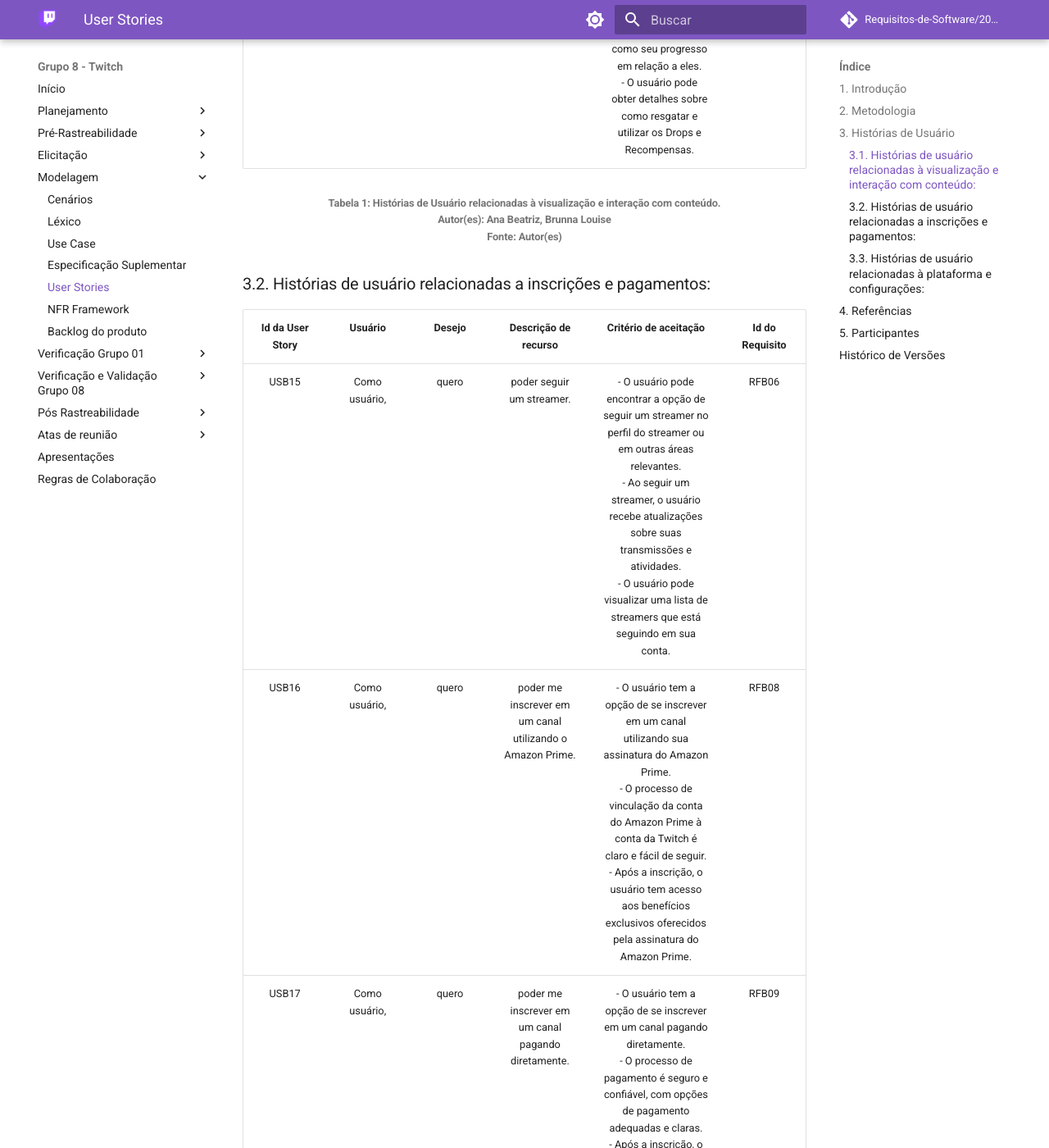
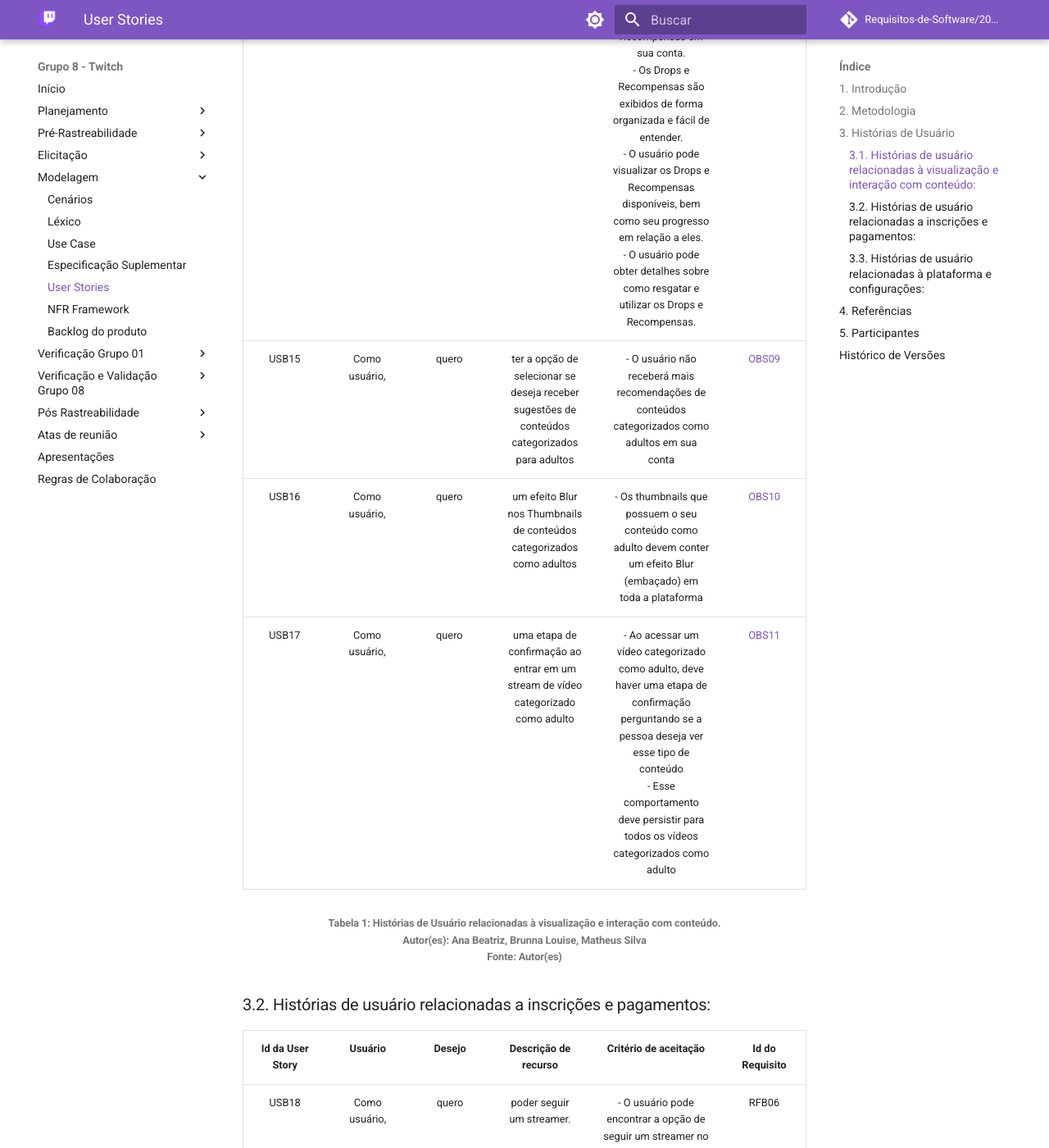
Before and after one commit to Requisitos-de-Software/2023.1-Twitch, an MkDocs documentation site: the page built from docs/modelagem/user_stories.md, in a window 1280 px wide and 1400 px high, scrolled down 6596 px. Shown: the whole window at 82% size. Built offline with MkDocs 1.6.1 and Material for MkDocs 9.7.7, drawn with Linux system fonts in a browser that asks for light colours; comment, search, counter and statistics services are not loaded; some of the changed lines change nothing that is shown; some of the changed text lies outside the part shown.

Commit message:
docs: Adição de requisitos não implementados

```diff
--- a/docs/modelagem/user_stories.md
+++ b/docs/modelagem/user_stories.md
@@ -12,7 +12,7 @@
 | :---: |:---: | :---: | :---: | :---:| :---: |
 |USBxx|Como usuário, | quero | xxxxxxx. | Critério a ser cumprido. |RFBxx|
 
-O Id da User Story (História de Usuário) é um código que identifica cada história de usuário aqui contida, a fim de otimizar a rastreabilidade. Seguindo esse mesmo princípio, o Id do Requisito é o mesmo Id utilizado no documento [Técnicas de Elicitação - Brainstorm](https://requisitos-de-software.github.io/2023.1-Twitch/elicitacao/tecnicas/Brainstorm/), que foi o artefato no qual nos baseamos para extrair as histórias de usuário.
+O Id da User Story (História de Usuário) é um código que identifica cada história de usuário aqui contida, a fim de otimizar a rastreabilidade. Seguindo esse mesmo princípio, o Id do Requisito é o mesmo Id utilizado no documento [Técnicas de Elicitação - Brainstorm](https://requisitos-de-software.github.io/2023.1-Twitch/elicitacao/tecnicas/Brainstorm/) e também no documento de [Técnicas de Elicitação - Observação](https://requisitos-de-software.github.io/2023.1-Twitch/elicitacao/tecnicas/observacao/) , que foi o artefato no qual nos baseamos para extrair as histórias de usuário.
 
 O usuário pode ser um **espectador**, ou seja, o tipo mais comum de usuário, cujo principal objetivo é assistir a e interagir com transmissões ao vivo; ou um **criador de conteúdo**, cujo principal objetivo é transmitir lives em seu canal. Um criador de conteúdo possui todas as características de um espectador, com o diferencial de produzir conteúdo para a plataforma.
 
@@ -49,8 +49,11 @@
 | USB12 |Como usuário, | quero | poder buscar canais/lives. |- O usuário pode acessar a funcionalidade de busca no site da Twitch.</br> - O usuário pode inserir palavras-chave, nomes de canais ou categorias de interesse na barra de busca.</br> - Os resultados da busca são relevantes e exibidos de forma clara e organizada.</br> - O usuário pode filtrar os resultados da busca com opções adicionais, como ordenação por relevância, popularidade, etc. | RFB16 |
 | USB13 |Como usuário, | quero | poder consultar meu saldo de bits (Twitch Wallet). |- O usuário pode acessar informações sobre seu saldo de bits (Twitch Wallet) em sua conta.</br> - O saldo de bits é exibido de forma clara e atualizada.</br> - O usuário pode visualizar detalhes sobre como os bits foram adquiridos e gastos.</br> - O usuário pode verificar seu histórico de transações relacionadas aos bits. | RFB17 |
 | USB14 |Como usuário, | quero | poder consultar meus Drops e Recompensas. |- O usuário pode acessar informações sobre seus Drops e Recompensas em sua conta.</br> - Os Drops e Recompensas são exibidos de forma organizada e fácil de entender.</br> - O usuário pode visualizar os Drops e Recompensas disponíveis, bem como seu progresso em relação a eles.</br> - O usuário pode obter detalhes sobre como resgatar e utilizar os Drops e Recompensas. | RFB23 |
+| USB15 | Como usuário,| quero | ter a opção de selecionar se deseja receber sugestões de conteúdos categorizados para adultos | - O usuário não receberá mais recomendações de conteúdos categorizados como adultos em sua conta</br>| [OBS09](https://requisitos-de-software.github.io/2023.1-Twitch/elicitacao/tecnicas/observacao/) |
+| USB16 | Como usuário, | quero | um efeito Blur nos Thumbnails de conteúdos categorizados como adultos | - Os thumbnails que possuem o seu conteúdo como adulto devem conter um efeito Blur (embaçado) em toda a plataforma | [OBS10](https://requisitos-de-software.github.io/2023.1-Twitch/elicitacao/tecnicas/observacao/) |
+| USB17 | Como usuário, | quero | uma etapa de confirmação ao entrar em um stream de vídeo categorizado como adulto  | - Ao acessar um vídeo categorizado como adulto, deve haver uma etapa de confirmação perguntando se a pessoa deseja ver esse tipo de conteúdo</br> - Esse comportamento deve persistir para todos os vídeos categorizados como adulto| [OBS11](https://requisitos-de-software.github.io/2023.1-Twitch/elicitacao/tecnicas/observacao/) |
 <h6 align = "center"> Tabela 1: Histórias de Usuário relacionadas à visualização e interação com conteúdo.
-<br> Autor(es): Ana Beatriz, Brunna Louise
+<br> Autor(es): Ana Beatriz, Brunna Louise, Matheus Silva
 <br>Fonte: Autor(es)</h6>
 
 
@@ -58,20 +61,20 @@
 
 |**Id da User Story**|**Usuário** | **Desejo** | **Descrição de recurso** | **Critério de aceitação**|**Id do Requisito**|
 | :---: |:---: | :---: | :---: | :---:| :---: |
-| USB15 |Como usuário, | quero | poder seguir um streamer. |- O usuário pode encontrar a opção de seguir um streamer no perfil do streamer ou em outras áreas relevantes.</br> - Ao seguir um streamer, o usuário recebe atualizações sobre suas transmissões e atividades.</br> - O usuário pode visualizar uma lista de streamers que está seguindo em sua conta. | RFB06 |
-| USB16 |Como usuário, | quero | poder me inscrever em um canal utilizando o Amazon Prime. |- O usuário tem a opção de se inscrever em um canal utilizando sua assinatura do Amazon Prime.</br> - O processo de vinculação da conta do Amazon Prime à conta da Twitch é claro e fácil de seguir.</br> - Após a inscrição, o usuário tem acesso aos benefícios exclusivos oferecidos pela assinatura do Amazon Prime. | RFB08 |
-| USB17 |Como usuário, | quero | poder me inscrever em um canal pagando diretamente. |- O usuário tem a opção de se inscrever em um canal pagando diretamente.</br> - O processo de pagamento é seguro e confiável, com opções de pagamento adequadas e claras.</br> - Após a inscrição, o usuário tem acesso aos benefícios exclusivos oferecidos pela inscrição paga. | RFB09 |
-| USB18 |Como usuário, | quero | poder presentear uma inscrição para outro usuário. |- O usuário tem a opção de presentear uma inscrição para outro usuário.</br> - O processo de presenteamento de inscrição é fácil de entender e realizar.</br> - O usuário pode selecionar o destinatário do presente e fornecer as informações necessárias para a transação. | RFB10 |
-| USB19 |Como usuário, | quero | poder consultar minhas inscrições. |- O usuário pode acessar informações sobre suas inscrições em sua conta.</br> - As inscrições ativas são exibidas de forma clara, com detalhes sobre os canais inscritos.</br> - O usuário pode verificar o status de suas inscrições, como data de expiração, renovação automática, etc. | RFB24 |
-| USB20 |Como usuário, | quero | poder configurar o meu perfil. |- O usuário pode acessar as configurações do perfil em sua conta.</br> - O usuário pode fazer alterações e personalizações em seu perfil conforme desejado. | RFB25 |
-| USB21 |Como usuário, | quero | poder configurar minha imagem do perfil. |- O usuário pode fazer upload ou selecionar uma imagem para ser utilizada como imagem do perfil.</br> - A imagem do perfil é exibida corretamente em todas as áreas relevantes do site. | RFB26 |
-| USB22 |Como usuário, | quero | poder configurar meu banner do perfil. |- O usuário pode fazer upload ou selecionar uma imagem para ser utilizada como banner do perfil.</br> - O banner do perfil é exibido corretamente em todas as áreas relevantes do site. | RFB27 |
-| USB23 |Como usuário, | quero | poder configurar meu nome de usuário. |- O usuário pode alterar seu nome de usuário de acordo com as regras e limitações definidas pela Twitch.</br> - O novo nome de usuário é atualizado corretamente em todas as áreas relevantes do site. | RFB28 |
-| USB24 |Como usuário, | quero | poder configurar meu nome de exibição. |- O usuário pode escolher um nome de exibição para ser exibido em sua conta.</br> - O nome de exibição é exibido corretamente em todas as áreas relevantes do site. | RFB29 |
-| USB25 |Como usuário, | quero | poder configurar minha biografia. |- O usuário pode acessar a opção de configurar sua biografia em seu perfil.</br> - O usuário pode adicionar informações pessoais, interesses, links relevantes, etc., em sua biografia.</br> - A biografia é exibida corretamente em seu perfil para outros usuários visualizarem. | RFB30 |
-| USB26 |Como usuário, | quero | poder escolher o conjunto de emojis que irei utilizar. |- O usuário pode acessar as configurações relacionadas a emojis em sua conta.</br> - O usuário pode escolher e personalizar o conjunto de emojis disponíveis para uso em suas interações na Twitch.</br> - Os emojis escolhidos são exibidos corretamente em mensagens, reações, etc. | RFB33 |
-| USB27 |Como usuário, | quero | poder gerenciar as notificações da minha conta. |- O usuário pode acessar as configurações de notificações em sua conta.</br> - O usuário pode selecionar as preferências de notificação, como receber notificações por e-mail, push ou ambos.</br> - O usuário pode escolher quais tipos de notificações deseja receber, como atividades de streamers seguidos, mensagens recebidas, etc. | RFB34 |
-| USB28 |Como usuário, | quero | poder vincular minha conta da Twitch a outras plataformas. |- O usuário pode acessar as opções de vinculação de conta em sua conta da Twitch.</br> - O usuário pode vincular sua conta da Twitch a outras plataformas, como Twitter, YouTube, Discord, etc.</br> - O processo de vinculação é fácil de seguir e as plataformas são conectadas corretamente. | RFB35 |
+| USB18 |Como usuário, | quero | poder seguir um streamer. |- O usuário pode encontrar a opção de seguir um streamer no perfil do streamer ou em outras áreas relevantes.</br> - Ao seguir um streamer, o usuário recebe atualizações sobre suas transmissões e atividades.</br> - O usuário pode visualizar uma lista de streamers que está seguindo em sua conta. | RFB06 |
+| USB19 |Como usuário, | quero | poder me inscrever em um canal utilizando o Amazon Prime. |- O usuário tem a opção de se inscrever em um canal utilizando sua assinatura do Amazon Prime.</br> - O processo de vinculação da conta do Amazon Prime à conta da Twitch é claro e fácil de seguir.</br> - Após a inscrição, o usuário tem acesso aos benefícios exclusivos oferecidos pela assinatura do Amazon Prime. | RFB08 |
+| USB20 |Como usuário, | quero | poder me inscrever em um canal pagando diretamente. |- O usuário tem a opção de se inscrever em um canal pagando diretamente.</br> - O processo de pagamento é seguro e confiável, com opções de pagamento adequadas e claras.</br> - Após a inscrição, o usuário tem acesso aos benefícios exclusivos oferecidos pela inscrição paga. | RFB09 |
+| USB21 |Como usuário, | quero | poder presentear uma inscrição para outro usuário. |- O usuário tem a opção de presentear uma inscrição para outro usuário.</br> - O processo de presenteamento de inscrição é fácil de entender e realizar.</br> - O usuário pode selecionar o destinatário do presente e fornecer as informações necessárias para a transação. | RFB10 |
+| USB22 |Como usuário, | quero | poder consultar minhas inscrições. |- O usuário pode acessar informações sobre suas inscrições em sua conta.</br> - As inscrições ativas são exibidas de forma clara, com detalhes sobre os canais inscritos.</br> - O usuário pode verificar o status de suas inscrições, como data de expiração, renovação automática, etc. | RFB24 |
+| USB23 |Como usuário, | quero | poder configurar o meu perfil. |- O usuário pode acessar as configurações do perfil em sua conta.</br> - O usuário pode fazer alterações e personalizações em seu perfil conforme desejado. | RFB25 |
+| USB24 |Como usuário, | quero | poder configurar minha imagem do perfil. |- O usuário pode fazer upload ou selecionar uma imagem para ser utilizada como imagem do perfil.</br> - A imagem do perfil é exibida corretamente em todas as áreas relevantes do site. | RFB26 |
+| USB25 |Como usuário, | quero | poder configurar meu banner do perfil. |- O usuário pode fazer upload ou selecionar uma imagem para ser utilizada como banner do perfil.</br> - O banner do perfil é exibido corretamente em todas as áreas relevantes do site. | RFB27 |
+| USB26 |Como usuário, | quero | poder configurar meu nome de usuário. |- O usuário pode alterar seu nome de usuário de acordo com as regras e limitações definidas pela Twitch.</br> - O novo nome de usuário é atualizado corretamente em todas as áreas relevantes do site. | RFB28 |
+| USB27 |Como usuário, | quero | poder configurar meu nome de exibição. |- O usuário pode escolher um nome de exibição para ser exibido em sua conta.</br> - O nome de exibição é exibido corretamente em todas as áreas relevantes do site. | RFB29 |
+| USB28 |Como usuário, | quero | poder configurar minha biografia. |- O usuário pode acessar a opção de configurar sua biografia em seu perfil.</br> - O usuário pode adicionar informações pessoais, interesses, links relevantes, etc., em sua biografia.</br> - A biografia é exibida corretamente em seu perfil para outros usuários visualizarem. | RFB30 |
+| USB29 |Como usuário, | quero | poder escolher o conjunto de emojis que irei utilizar. |- O usuário pode acessar as configurações relacionadas a emojis em sua conta.</br> - O usuário pode escolher e personalizar o conjunto de emojis disponíveis para uso em suas interações na Twitch.</br> - Os emojis escolhidos são exibidos corretamente em mensagens, reações, etc. | RFB33 |
+| USB30 |Como usuário, | quero | poder gerenciar as notificações da minha conta. |- O usuário pode acessar as configurações de notificações em sua conta.</br> - O usuário pode selecionar as preferências de notificação, como receber notificações por e-mail, push ou ambos.</br> - O usuário pode escolher quais tipos de notificações deseja receber, como atividades de streamers seguidos, mensagens recebidas, etc. | RFB34 |
+| USB31 |Como usuário, | quero | poder vincular minha conta da Twitch a outras plataformas. |- O usuário pode acessar as opções de vinculação de conta em sua conta da Twitch.</br> - O usuário pode vincular sua conta da Twitch a outras plataformas, como Twitter, YouTube, Discord, etc.</br> - O processo de vinculação é fácil de seguir e as plataformas são conectadas corretamente. | RFB35 |
 <h6 align = "center"> Tabela 2: Histórias de usuário relacionadas a inscrições e pagamentos.
 <br> Autor(es): Ana Beatriz, Brunna Louise
 <br>Fonte: Autor(es)</h6>
@@ -81,15 +84,15 @@
 
 |**Id da User Story**|**Usuário** | **Desejo** | **Descrição de recurso** | **Critério de aceitação**|**Id do Requisito**|
 | :---: |:---: | :---: | :---: | :---:| :---: |
-| USB29 |Como usuário, | quero | poder realizar ajustes nos conteúdos sugeridos. |- O usuário pode acessar as configurações relacionadas aos conteúdos sugeridos em sua conta.</br> - O usuário pode personalizar as preferências de conteúdo, como categorias, jogos, streamers, etc.</br> - As configurações de conteúdos sugeridos são atualizadas corretamente de acordo com as preferências do usuário. | RFB36 |
-| USB30 |Como usuário, | quero | poder alterar o idioma da plataforma. |- O usuário pode acessar as configurações de idioma em sua conta.</br> - O usuário pode selecionar o idioma desejado para a interface da plataforma.</br> - O idioma selecionado é aplicado corretamente em todas as áreas e elementos da plataforma. | RFB37 |
-| USB31 |Como usuário, | quero | poder alterar o tema (claro/escuro) da plataforma. |- O usuário pode acessar as configurações de tema da plataforma em sua conta.</br> - O usuário pode alternar entre os modos claro e escuro de acordo com sua preferência.</br> - A mudança de tema é aplicada corretamente em toda a interface da plataforma. | RFB38 |
-| USB32 |Como usuário, | quero | poder realizar login na plataforma. |- O usuário pode acessar a página de login da Twitch.</br> - O usuário pode inserir suas credenciais de login, como nome de usuário ou e-mail e senha.</br> - Após o login bem-sucedido, o usuário tem acesso à sua conta e todas as funcionalidades associadas. | RFB39 |
-| USB33 |Como usuário, | quero | poder realizar logout da plataforma. |- O usuário pode acessar a opção de logout em sua conta.</br> - Ao fazer logout, o usuário é redirecionado para a página inicial ou uma página de confirmação de logout. | RFB40 |
-| USB34 |Como usuário, | quero | poder desabilitar minha conta da Twitch. |- O usuário pode acessar as configurações de desativação de conta em sua conta.</br> - O usuário recebe informações claras sobre as consequências da desativação da conta.</br> - O processo de desativação é confirmado com uma etapa adicional de confirmação. | RFB41 |
-| USB35 |Como usuário, | quero | poder trocar sussurros com outros usuários |- O usuário pode acessar a funcionalidade de sussurros (mensagens privadas) na plataforma.</br> - O usuário pode enviar e receber sussurros de outros usuários.</br> - O sistema de sussurros funciona corretamente, garantindo a privacidade e a comunicação eficiente. | RFB42 |
-| USB36 |Como usuário, | quero | ser capaz de personalizar o meu canal. |- O usuário pode acessar as configurações de personalização do canal em sua conta.</br> - O usuário pode editar informações do canal, como título, descrição, categorias, tags, etc.</br> - As alterações feitas na personalização do canal são exibidas corretamente para outros usuários. | RFB43 |
-| USB37 |Como usuário, | quero | ser capaz de iniciar minha transmissão. |- O usuário pode acessar a opção de iniciar uma transmissão ao vivo.</br> - O usuário é guiado por um processo claro para configurar sua transmissão, como selecionar a plataforma de transmissão, definir configurações de áudio/vídeo, etc.</br> -  Após a configuração e personalização concluídas, o usuário pode iniciar sua transmissão ao vivo com um clique em um botão de "Iniciar" ou opção equivalente.| RFB44 |
+| USB32 |Como usuário, | quero | poder realizar ajustes nos conteúdos sugeridos. |- O usuário pode acessar as configurações relacionadas aos conteúdos sugeridos em sua conta.</br> - O usuário pode personalizar as preferências de conteúdo, como categorias, jogos, streamers, etc.</br> - As configurações de conteúdos sugeridos são atualizadas corretamente de acordo com as preferências do usuário. | RFB36 |
+| USB33 |Como usuário, | quero | poder alterar o idioma da plataforma. |- O usuário pode acessar as configurações de idioma em sua conta.</br> - O usuário pode selecionar o idioma desejado para a interface da plataforma.</br> - O idioma selecionado é aplicado corretamente em todas as áreas e elementos da plataforma. | RFB37 |
+| USB34 |Como usuário, | quero | poder alterar o tema (claro/escuro) da plataforma. |- O usuário pode acessar as configurações de tema da plataforma em sua conta.</br> - O usuário pode alternar entre os modos claro e escuro de acordo com sua preferência.</br> - A mudança de tema é aplicada corretamente em toda a interface da plataforma. | RFB38 |
+| USB35 |Como usuário, | quero | poder realizar login na plataforma. |- O usuário pode acessar a página de login da Twitch.</br> - O usuário pode inserir suas credenciais de login, como nome de usuário ou e-mail e senha.</br> - Após o login bem-sucedido, o usuário tem acesso à sua conta e todas as funcionalidades associadas. | RFB39 |
+| USB36 |Como usuário, | quero | poder realizar logout da plataforma. |- O usuário pode acessar a opção de logout em sua conta.</br> - Ao fazer logout, o usuário é redirecionado para a página inicial ou uma página de confirmação de logout. | RFB40 |
+| USB37 |Como usuário, | quero | poder desabilitar minha conta da Twitch. |- O usuário pode acessar as configurações de desativação de conta em sua conta.</br> - O usuário recebe informações claras sobre as consequências da desativação da conta.</br> - O processo de desativação é confirmado com uma etapa adicional de confirmação. | RFB41 |
+| USB38 |Como usuário, | quero | poder trocar sussurros com outros usuários |- O usuário pode acessar a funcionalidade de sussurros (mensagens privadas) na plataforma.</br> - O usuário pode enviar e receber sussurros de outros usuários.</br> - O sistema de sussurros funciona corretamente, garantindo a privacidade e a comunicação eficiente. | RFB42 |
+| USB39 |Como usuário, | quero | ser capaz de personalizar o meu canal. |- O usuário pode acessar as configurações de personalização do canal em sua conta.</br> - O usuário pode editar informações do canal, como título, descrição, categorias, tags, etc.</br> - As alterações feitas na personalização do canal são exibidas corretamente para outros usuários. | RFB43 |
+| USB40 |Como usuário, | quero | ser capaz de iniciar minha transmissão. |- O usuário pode acessar a opção de iniciar uma transmissão ao vivo.</br> - O usuário é guiado por um processo claro para configurar sua transmissão, como selecionar a plataforma de transmissão, definir configurações de áudio/vídeo, etc.</br> -  Após a configuração e personalização concluídas, o usuário pode iniciar sua transmissão ao vivo com um clique em um botão de "Iniciar" ou opção equivalente.| RFB44 |
 <h6 align = "center"> Tabela 3: Histórias de usuário relacionadas à plataforma e configurações.
 <br> Autor(es): Ana Beatriz, Brunna Louise
 <br>Fonte: Autor(es)</h6>
@@ -119,6 +122,7 @@
 | 22/05/2023 | 1.0 | Primeira Versão do artefato de User Stories (Histórias de Usuário) | Ana Beatriz, Brunna Louise | - |
 | 23/05/2023 | 1.1 | Estabelecendo padrões de codificação e adicionando documentação adicional | Brunna Louise | Ana Beatriz |
 | 23/05/2023 | 1.2 | Adicionando criterios de aceitação | Ana Beatriz | Brunna Louise |
+| 27/06/2023 | 1.3 | Adicionando requisitos que não foram implementados | Matheus Phillipo | Brunna Louise |
 
 <h6 align = "center"> Tabela 5: Histórico de Versões
 <br> Autor(es): Ana Beatriz, Brunna Louise
```
